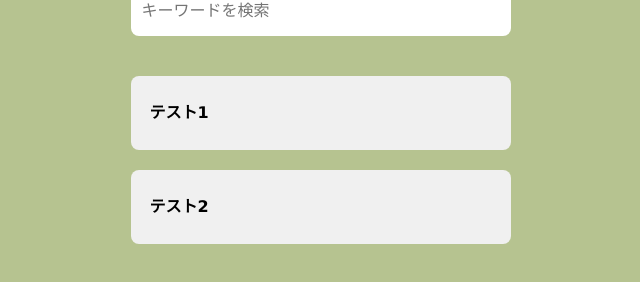
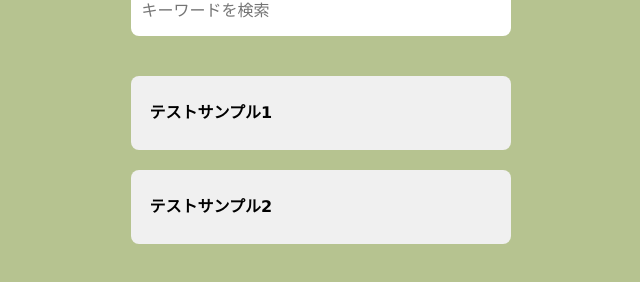
Before and after one commit to masahiro96848/vue3-typescript-todo-output, a Vue app: page / in a window 1280 px wide. Shown: the part 280-562 px from the top of the page, without its empty margins (319-959 px from the left). Built offline with nearby package versions, Linux system fonts and the light colour scheme.

Commit message:
reactiveを使ってtodoListにデータを静的に追加

```diff
--- a/src/App.vue
+++ b/src/App.vue
@@ -10,6 +10,7 @@
                 />
             </div>
         </section>
+        <!-- todoListのエリア -->
         <section class="container-area">
             <div>
                 <input
@@ -22,16 +23,12 @@
         <section class="container-area">
             <div>
                 <ul class="list-row">
-                    <li class="list">
-                        <span class="item">テスト1</span>
-                        <i class="fa fa-trash" aria-hidden="true"></i>
-                    </li>
-                </ul>
-            </div>
-            <div>
-                <ul class="list-row">
-                    <li class="list">
-                        <span class="item">テスト2</span>
+                    <li
+                        v-for="(todo, index) in todoList.todos"
+                        :key="index"
+                        class="list"
+                    >
+                        <span class="item">{{ todo.title }}</span>
                         <i class="fa fa-trash" aria-hidden="true"></i>
                     </li>
                 </ul>
@@ -41,14 +38,25 @@
 </template>
 
 <script lang="ts">
-import { defineComponent, ref } from 'vue'
+import { defineComponent, ref, reactive } from 'vue'
 
 export default defineComponent({
     setup() {
-        const todo = ref('')
+        // const todoList = ref(['test1', 'test2', 'test3'])
+        const todoList = reactive({
+            todo: '',
+            todos: [
+                {
+                    title: 'テストサンプル1',
+                },
+                {
+                    title: 'テストサンプル2',
+                },
+            ],
+        })
 
         return {
-            todo,
+            todoList,
         }
     },
 })
```
